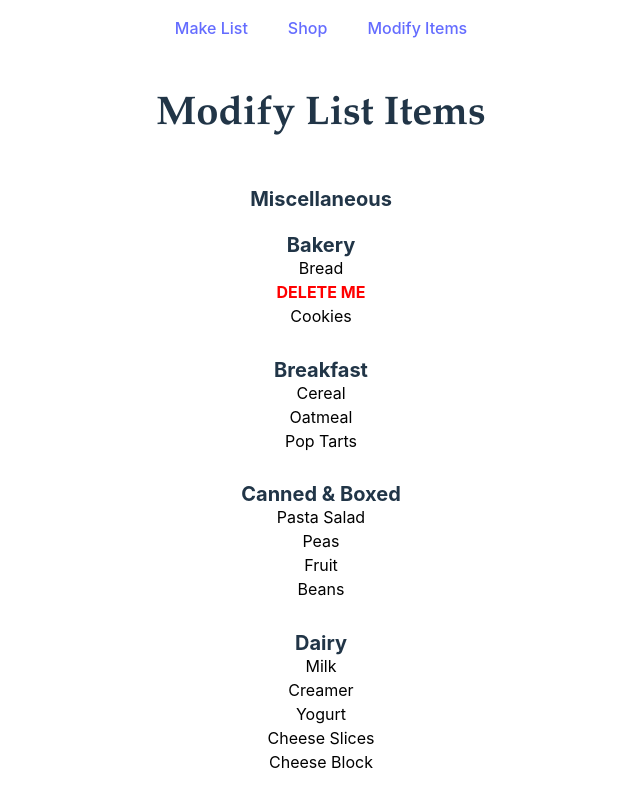
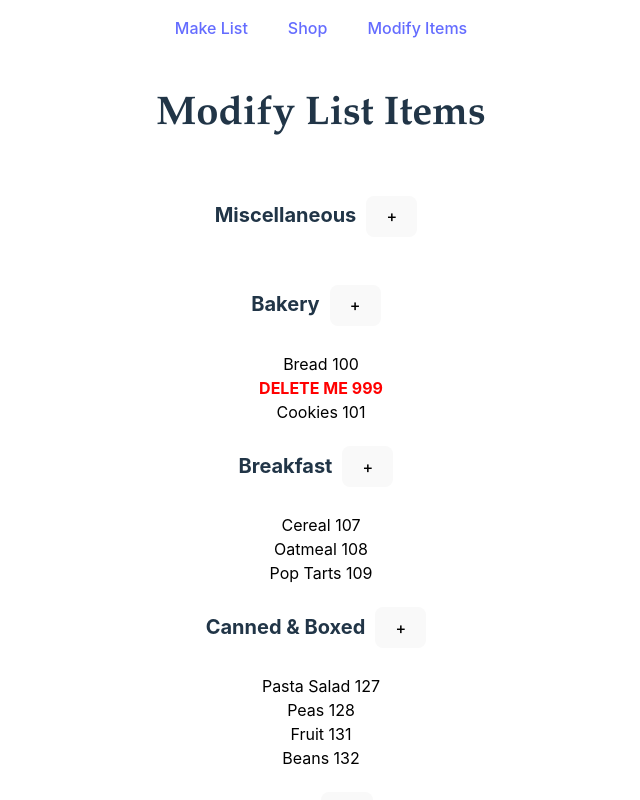
Before and after one commit to StevenVallarsa/shopping-list-app, a React (Vite) app: page /settings in a window 1280 px wide. Shown: the top 800 px of the page, without its empty margins (319-959 px from the left). Built offline with nearby package versions, Linux system fonts and the light colour scheme.

Commit message:
add self-increasing id number when adding item

```diff
--- a/src/App.css
+++ b/src/App.css
@@ -14,6 +14,10 @@ nav li {
 
 h2 {
   padding-top: 20px;
+}
+
+h2#h2-button {
+  display: inline-block;
 }
 
 ul {
--- a/src/App.jsx
+++ b/src/App.jsx
@@ -36,13 +36,6 @@ function App() {
           <Route
             path="/"
             element={
-              // <MakeList
-              //   shoppingList={shoppingList}
-              //   subList={subList}
-              //   saveList={saveList}
-              //   onItemClick={handleItemClick}
-              //   depts={depts}
-              // />
               <>
                 <h1>Modify List Items</h1>
                 {deptList.map(dept => (
@@ -74,7 +67,10 @@ function App() {
             path="/shop"
             element={<ShoppingTrip shoppingList={shoppingList} setShoppingList={setShoppingList} />}
           />
-          <Route path="/settings" element={<Settings />} />
+          <Route
+            path="/settings"
+            element={<Settings shoppingList={shoppingList} setShoppingList={setShoppingList} />}
+          />
         </Routes>
       </main>
     </BrowserRouter>
--- /dev/null
+++ b/src/ItemInput.jsx
@@ -0,0 +1,49 @@
+import { useState, useEffect, useRef } from "react";
+
+export default function ItemInput({ shoppingList, setShoppingList, dept, setDept }) {
+  const [idNumber, setIdNumber] = useState(() => JSON.parse(localStorage.getItem("groceryItemIdNumber")) ?? 136);
+  const [itemName, setItemName] = useState("");
+  const [checked, setChecked] = useState(true);
+  const ref = useRef();
+
+  useEffect(() => {
+    ref.current.focus();
+  }, []);
+
+  const handleItemInputChange = e => {
+    setItemName(e.target.value);
+  };
+
+  const handleCheckboxChange = () => {
+    setChecked(prev => !prev);
+  };
+
+  const handleFormSubmit = e => {
+    e.preventDefault();
+    setShoppingList(prev => [
+      ...prev,
+      {
+        id: idNumber,
+        name: itemName,
+        isSelected: true,
+        dept: dept,
+        deleteAfterUse: true,
+      },
+    ]);
+    localStorage.setItem("groceryItemIdNumber", idNumber + 1);
+    setIdNumber(prev => prev + 1);
+
+    setChecked(true);
+    setDept(null);
+  };
+
+  return (
+    <form onSubmit={handleFormSubmit}>
+      <input ref={ref} type="text" placeholder="Enter Your Item" value={itemName} onChange={handleItemInputChange} />
+      <br />
+      <label htmlFor="oneAndDone">Delete After Shopped</label>{" "}
+      <input id="oneAndDone" type="checkbox" checked={checked} onChange={handleCheckboxChange} />
+      <input type="submit" value="Add Item" />
+    </form>
+  );
+}
--- a/src/Settings.jsx
+++ b/src/Settings.jsx
@@ -1,10 +1,16 @@
-import { useState } from "react";
+import { useState, useEffect } from "react";
 
-import groceryListItems from "./groceryListItems";
 import deptList from "./deptList";
+import ItemInput from "./ItemInput";
 
-export default function Settings() {
-  const [groceries, setGroceries] = useState(groceryListItems);
+export default function Settings({ shoppingList, setShoppingList }) {
+  const [groceries, setGroceries] = useState(shoppingList);
+  const [addItem, setAddItem] = useState(null);
+  const [idNumber, setIdNumber] = useState(136);
+
+  useEffect(() => {
+    setGroceries(shoppingList);
+  }, [shoppingList]);
 
   const handleItemClick = id => {
     setGroceries(prev =>
@@ -16,12 +22,29 @@ export default function Settings() {
     );
   };
 
+  const handleAddItem = dept => {
+    setAddItem(dept);
+  };
+
   return (
     <>
       <h1>Modify List Items</h1>
       {deptList.map(dept => (
         <>
-          <h2 key={dept}>{dept}</h2>
+          <h2 id="h2-button" key={dept}>
+            {dept}
+          </h2>
+          <button onClick={() => handleAddItem(dept)}>+</button>
+          {addItem === dept && (
+            <ItemInput
+              shoppingList={shoppingList}
+              setShoppingList={setShoppingList}
+              dept={dept}
+              setDept={setAddItem}
+              idNumber={idNumber}
+              setIdNumber={setIdNumber}
+            />
+          )}
           <ul>
             {groceries
               .filter(item => item.dept === dept)
@@ -31,7 +54,7 @@ export default function Settings() {
                   style={{ fontWeight: product.isSelected ? "bold" : "", color: product.isSelected ? "red" : "black" }}
                   onClick={() => handleItemClick(product.id)}
                 >
-                  {product.name}
+                  {product.name} {product.id}
                 </li>
               ))}
           </ul>
```
